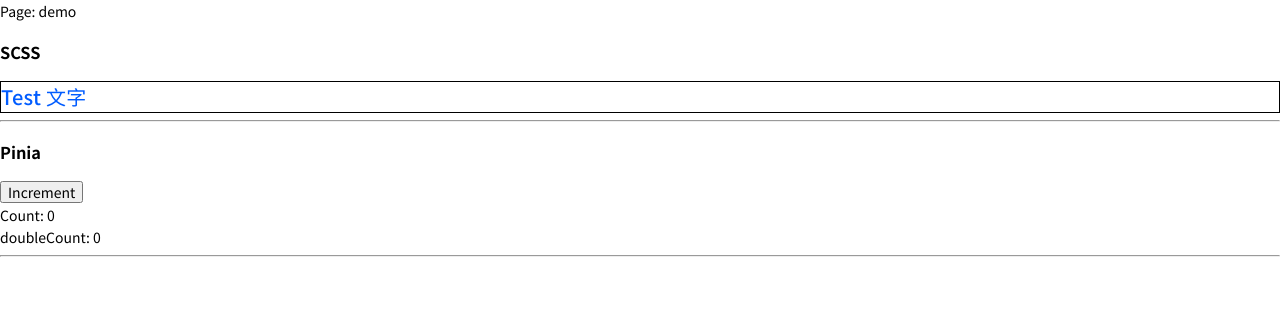
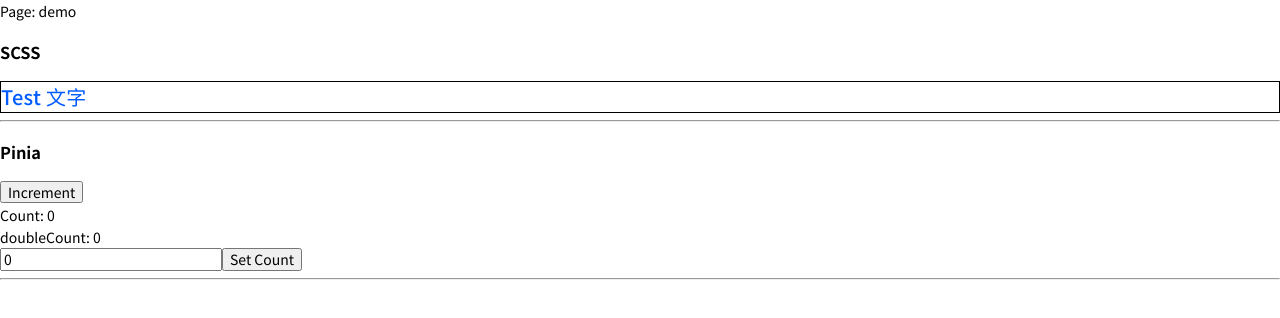
Before and after one commit to judy00/nuxt3-template, a Nuxt app: page /demo in a window 1280 px wide. Shown: the top 318 px of the page. Built offline with nearby package versions, Linux system fonts and the light colour scheme.

Commit message:
feat(package): 安裝 Pinia Plugin Persist

```diff
--- a/nuxt.config.ts
+++ b/nuxt.config.ts
@@ -20,7 +20,8 @@ export default defineNuxtConfig({
     }
   },
   modules: [
-    '@pinia/nuxt'
+    '@pinia/nuxt',
+    '@pinia-plugin-persistedstate/nuxt',
   ],
   css: ['~/assets/scss/main.scss'],
   vite: {
--- a/package.json
+++ b/package.json
@@ -17,5 +17,8 @@
     "sass": "^1.77.1",
     "vue": "^3.4.27",
     "vue-router": "^4.3.2"
+  },
+  "devDependencies": {
+    "@pinia-plugin-persistedstate/nuxt": "^1.2.0"
   }
 }
--- a/pages/demo.vue
+++ b/pages/demo.vue
@@ -9,6 +9,8 @@
       <button @click="counterStore.increment">Increment</button>
       <div>Count: {{ counterStore.count }}</div>
       <div>doubleCount: {{ counterStore.doubleCount }}</div>
+      <input type="text" v-model.number="myCount">
+      <button @click="counterStore.setCount(myCount)">Set Count</button>
     </div>
     <hr>
   </div>
@@ -18,6 +20,7 @@
 import { useCounterStore } from '@/stores/counter'
 
 const counterStore = useCounterStore()
+const myCount = ref(0)
 </script>
 
 <style lang="scss">
--- a/stores/counter.js
+++ b/stores/counter.js
@@ -7,11 +7,25 @@ export const useCounterStore = defineStore('counter', () => {
   function increment() {
     count.value++
   }
+  function setCount(value) {
+    count.value = value
+  }
 
   return {
     count,
     name,
     doubleCount,
-    increment
+    increment,
+    setCount
+  }
+}, {
+  persist: {
+    key: 'counter',
+    paths: ['count'],
+    storage: persistedState.cookiesWithOptions({
+      path: '/',
+      secure: true,
+      maxAge: 24 * 60 * 60 * 7
+    })
   }
 })
```
Also changed, not shown: 1 other file (tests, documents, lock files or other folders).
